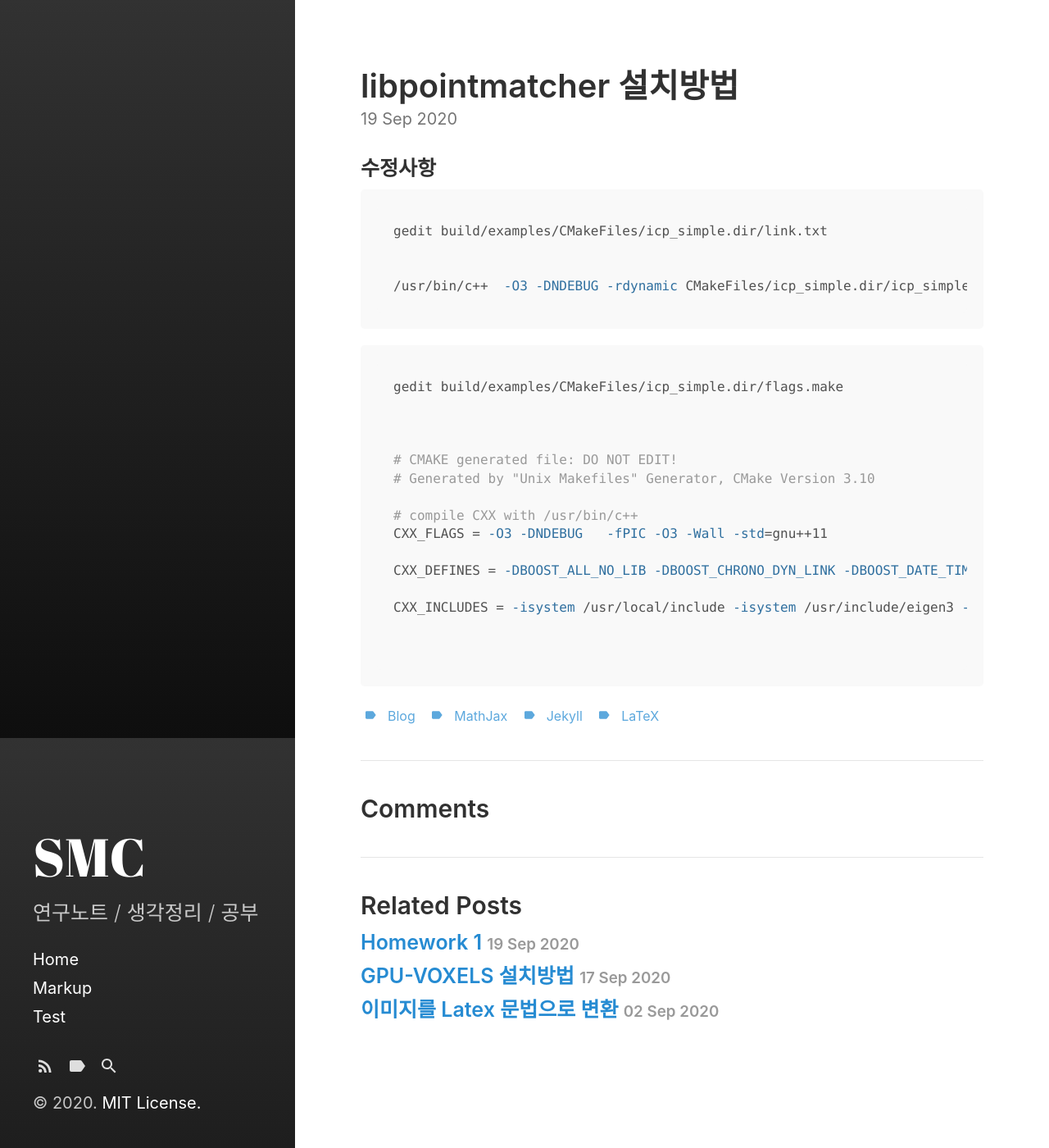
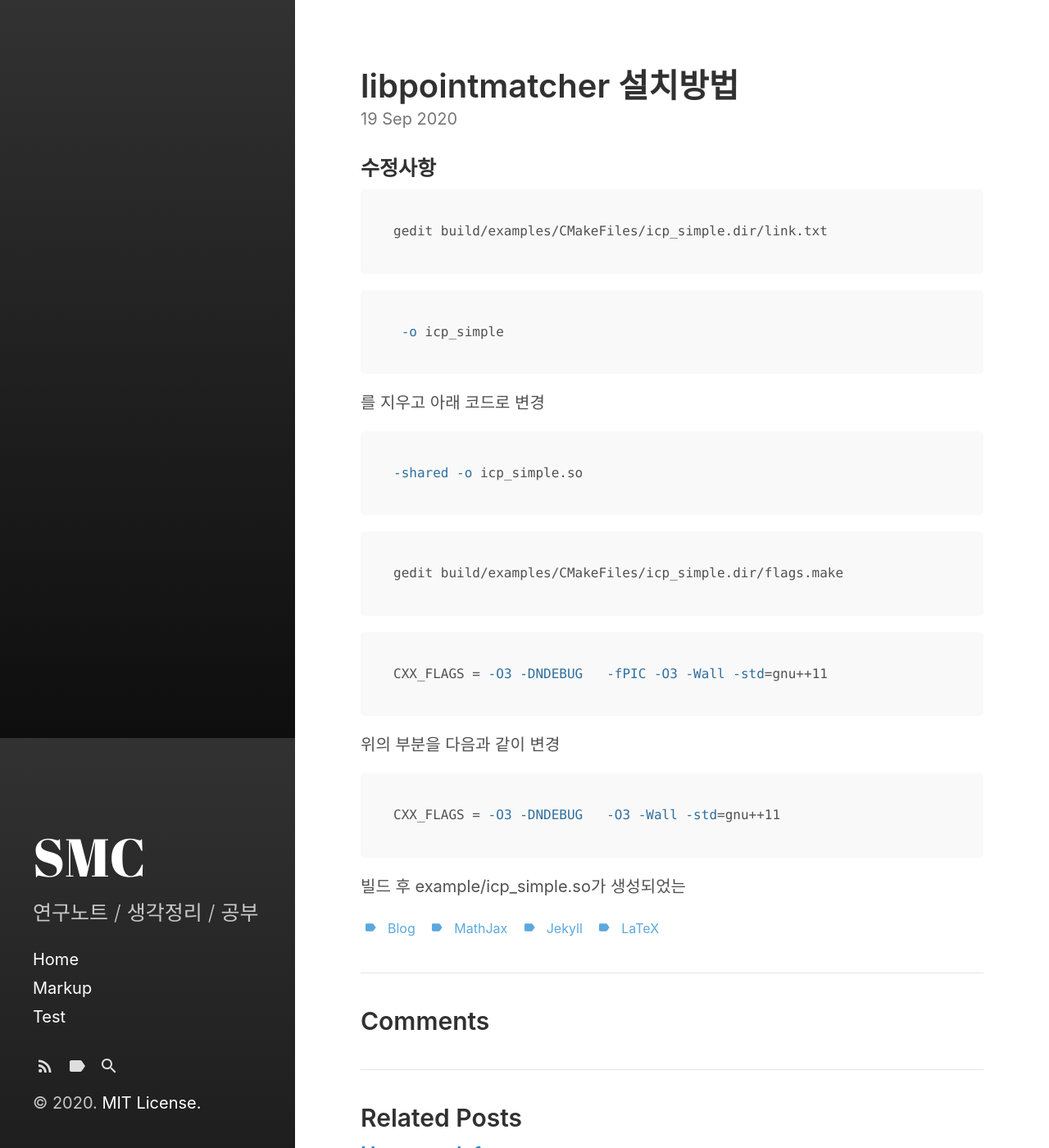
Before and after one commit to tjdalsckd/tjdalsckd.github.io, a Jekyll site: the page built from _posts/2020-09-19-libpointmatcher 설치방법.md, in a window 1280 px wide and 1400 px high. Shown: the whole window at 82% size. Built offline with Jekyll 4.4.1, drawn with Linux system fonts in a browser that asks for light colours; our own code applies the rules of GitHub Pages for plain Markdown files.

Commit message:
Update 2020-09-19-libpointmatcher 설치방법.md

````diff
--- a/_posts/2020-09-19-libpointmatcher 설치방법.md
+++ b/_posts/2020-09-19-libpointmatcher 설치방법.md
@@ -16,26 +16,25 @@ sitemap :
 
 ```bash
 gedit build/examples/CMakeFiles/icp_simple.dir/link.txt
-
-
-/usr/bin/c++  -O3 -DNDEBUG -rdynamic CMakeFiles/icp_simple.dir/icp_simple.cpp.o  -shared -o icp_simple.so -Wl,-rpath,/home/sung/Downloads/libpointmatcher-1.2.4/build:/usr/local/lib ../libpointmatcher.so.1.2.4 /usr/local/lib/libboost_thread.so.1.75.0 -lpthread /usr/local/lib/libboost_filesystem.so.1.75.0 /usr/local/lib/libboost_system.so.1.75.0 /usr/local/lib/libboost_program_options.so.1.75.0 /usr/local/lib/libboost_date_time.so.1.75.0 /usr/local/lib/libboost_chrono.so.1.75.0 /home/sung/Downloads/libnabo-1.0.6/build/libnabo.a -lgomp ../contrib/yaml-cpp-pm/libyaml-cpp-pm.a -lrt
+```
+```bash
+ -o icp_simple
+ ```
+ 를 지우고 아래 코드로 변경
+ ```bash
+-shared -o icp_simple.so
 ```
 
 
 ```bash
 gedit build/examples/CMakeFiles/icp_simple.dir/flags.make
+```
+```bash
+CXX_FLAGS = -O3 -DNDEBUG   -fPIC -O3 -Wall -std=gnu++11
+```
 
-
-
-# CMAKE generated file: DO NOT EDIT!
-# Generated by "Unix Makefiles" Generator, CMake Version 3.10
-
-# compile CXX with /usr/bin/c++
-CXX_FLAGS = -O3 -DNDEBUG   -fPIC -O3 -Wall -std=gnu++11
-
-CXX_DEFINES = -DBOOST_ALL_NO_LIB -DBOOST_CHRONO_DYN_LINK -DBOOST_DATE_TIME_DYN_LINK -DBOOST_FILESYSTEM_DYN_LINK -DBOOST_PROGRAM_OPTIONS_DYN_LINK -DBOOST_SYSTEM_DYN_LINK -DBOOST_THREAD_DYN_LINK
-
-CXX_INCLUDES = -isystem /usr/local/include -isystem /usr/include/eigen3 -I/home/sung/Downloads/libnabo-1.0.6 -I/home/sung/Downloads/libpointmatcher-1.2.4/contrib/yaml-cpp-pm/include -I/home/sung/Downloads/libpointmatcher-1.2.4 -I/home/sung/Downloads/libpointmatcher-1.2.4/pointmatcher -I/home/sung/Downloads/libpointmatcher-1.2.4/pointmatcher/DataPointsFilters -I/home/sung/Downloads/libpointmatcher-1.2.4/pointmatcher/DataPointsFilters/utils
-
-
+위의 부분을 다음과 같이 변경
+```bash
+CXX_FLAGS = -O3 -DNDEBUG   -O3 -Wall -std=gnu++11
 ```
+빌드 후 example/icp_simple.so가 생성되었는
````
